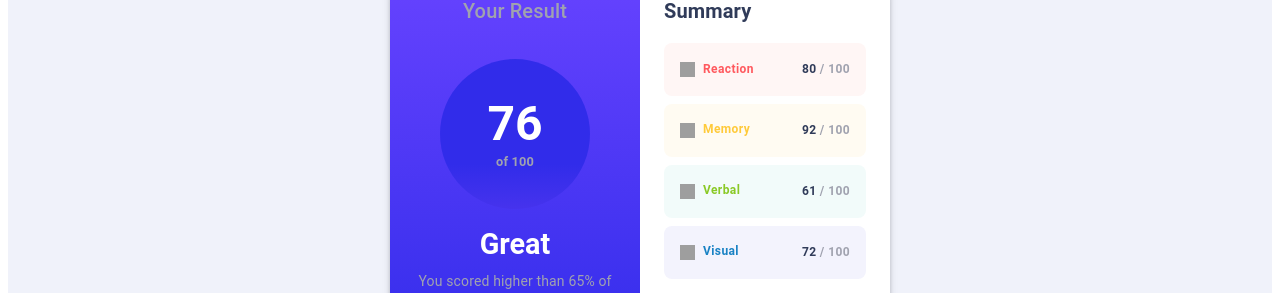
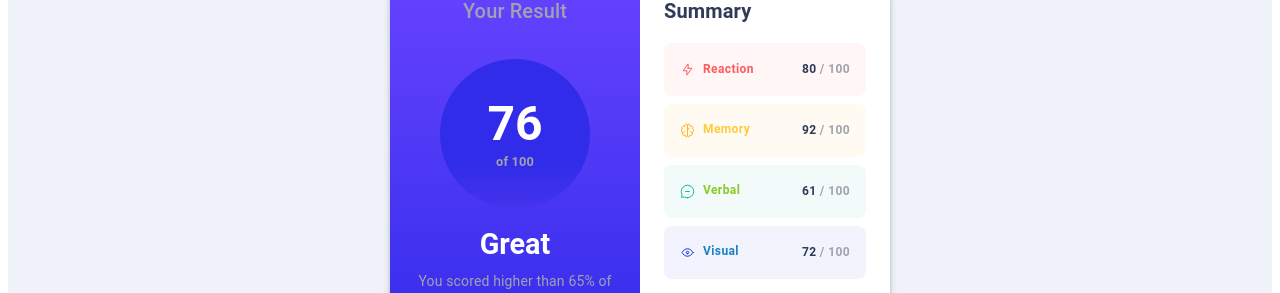
Before and after one commit to Cema2019/results-summary-frontend-mentor-challenge, a React (Vite) app: page / in a window 1280 px wide. Shown: the part 253-546 px from the top of the page. Built offline with nearby package versions, Linux system fonts and the light colour scheme; grey boxes are pictures that could not be loaded.

Commit message:
update image path

```diff
--- a/src/App.tsx
+++ b/src/App.tsx
@@ -103,28 +103,28 @@ const App: React.FC = () => {
           </Typography>
           <Stack spacing={1}>
             <SummaryItem
-              icon="/src/assets/icon-reaction.svg"
+              icon="/assets/icon-reaction.svg"
               category="Reaction"
               score={80}
               color="#ff595e"
               backgroundColor="#fff6f5"
             />
             <SummaryItem
-              icon="/src/assets/icon-memory.svg"
+              icon="/assets/icon-memory.svg"
               category="Memory"
               score={92}
               color="#ffca3a"
               backgroundColor="#fffbf2"
             />
             <SummaryItem
-              icon="/src/assets/icon-verbal.svg"
+              icon="/assets/icon-verbal.svg"
               category="Verbal"
               score={61}
               color="#8ac926"
               backgroundColor="#f2fbfa"
             />
             <SummaryItem
-              icon="/src/assets/icon-visual.svg"
+              icon="/assets/icon-visual.svg"
               category="Visual"
               score={72}
               color="#1982c4"
```
